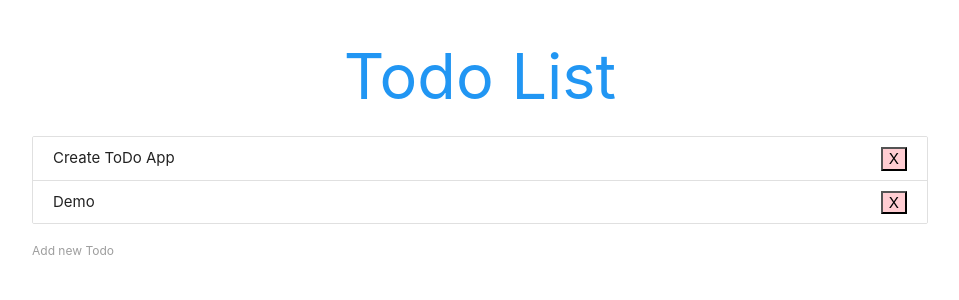
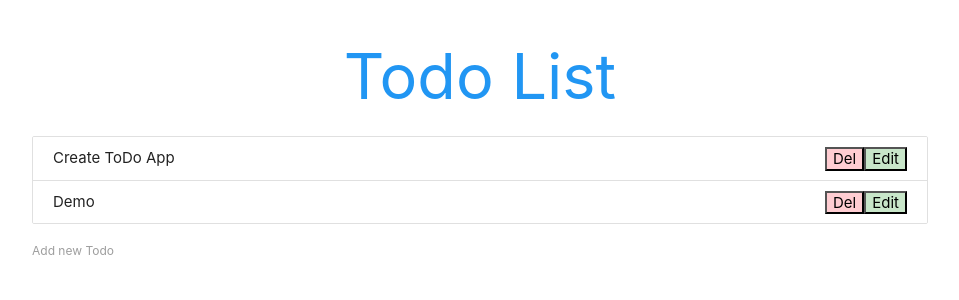
Before and after one commit to aggarwalneha01/ToDoList, a React (Create React App) app: page / in a window 1280 px wide. Shown: the top 300 px of the page, without its empty margins (160-1119 px from the left). Built offline with nearby package versions, Linux system fonts and the light colour scheme.

Commit message:
adds css

```diff
--- a/src/App.js
+++ b/src/App.js
@@ -8,7 +8,8 @@ class App extends Component {
     todos:[
       {id: 1, content: 'Create ToDo App'},
       {id: 2, content: 'Demo'}
-    ]
+    ],
+    isEditing: false
   }
   deleteTodo = (id) => {
     const todos  = this.state.todos.filter(todo => {
@@ -17,8 +18,20 @@ class App extends Component {
     this.setState({
       todos
     })
+    }
 
-  }
+    editTodo = (id) => {
+      this.setState.isEditing = true;
+      console.log(this.state.isEditing);
+      const todos  = this.state.todos.filter(todo => {
+        return todo.id !== id
+     });
+      this.setState({
+        todos
+      })
+      }
+
+
   addTodo = (todo) => {
     todo.id = Math.random();
     let todos = [...this.state.todos, todo];
@@ -27,10 +40,12 @@ class App extends Component {
     })
   }
   render() {
+    //const {isEditing} = this.state;
     return (
       <div className="todo-App container">
         <h1 className="center blue-text">Todo List</h1>
-        <Todos todos={this.state.todos} deleteTodo={this.deleteTodo} />
+
+        <Todos todos={this.state.todos} deleteTodo={this.deleteTodo} editToDo={this.editTodo} isEditing={this.state}/>
         <AddTodo addTodo={this.addTodo}/>
       </div>
     );
--- a/src/Todo.js
+++ b/src/Todo.js
@@ -1,12 +1,30 @@
 import React from 'react'
 
-const Todos = ({todos, deleteTodo}) => {
-
+const Todos = ({todos, deleteTodo, editTodo, isEditing}) => {
+    //const {isEditing} = this.state;
+    console.log(isEditing)
     const todoList = todos.length ? (
         todos.map(todo => {
             return (
+
                 <div className="collection-item highlight" key={todo.id}>
-                <span className="striped highlight">{todo.content}</span><button className=" right rcard-panel red lighten-4 " onClick={() => {deleteTodo(todo.id)}}>X</button>
+                <section>
+                    { !isEditing ? <form>
+            <input  type="text" defaultValue={todo.content}/>
+            <button  type="submit">Edit Item</button>
+          </form> : <form><span className="striped highlight">{todo.content}</span>
+                <button className=" right rcard-panel green lighten-4 " onClick={() => {editTodo(todo.id)}}>Edit</button>
+                <button className=" right rcard-panel red lighten-4 " onClick={() => {deleteTodo(todo.id)}}>Del</button>
+                </form> }</section>
+         {/* <form>
+            <input type="text" defaultValue={todo.content}/>
+            <button type="submit">Edit Item</button>
+          </form>
+
+                <span className="striped highlight">{todo.content}</span>
+                <button className=" right rcard-panel green lighten-4 " onClick={() => {editTodo(todo.id)}}>Edit</button>
+                <button className=" right rcard-panel red lighten-4 " onClick={() => {deleteTodo(todo.id)}}>Del</button>
+         */}
                 </div>
             )
         })
```
